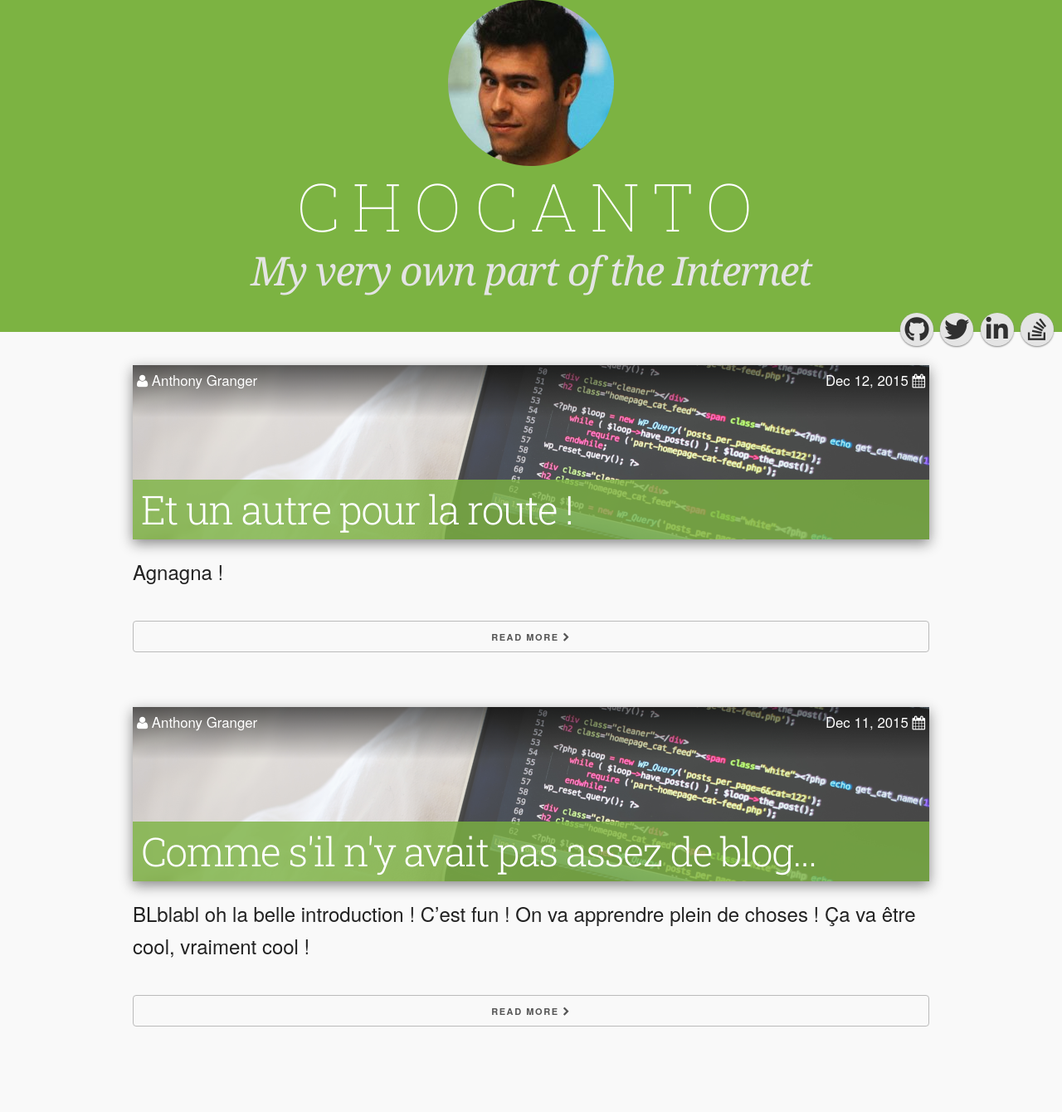
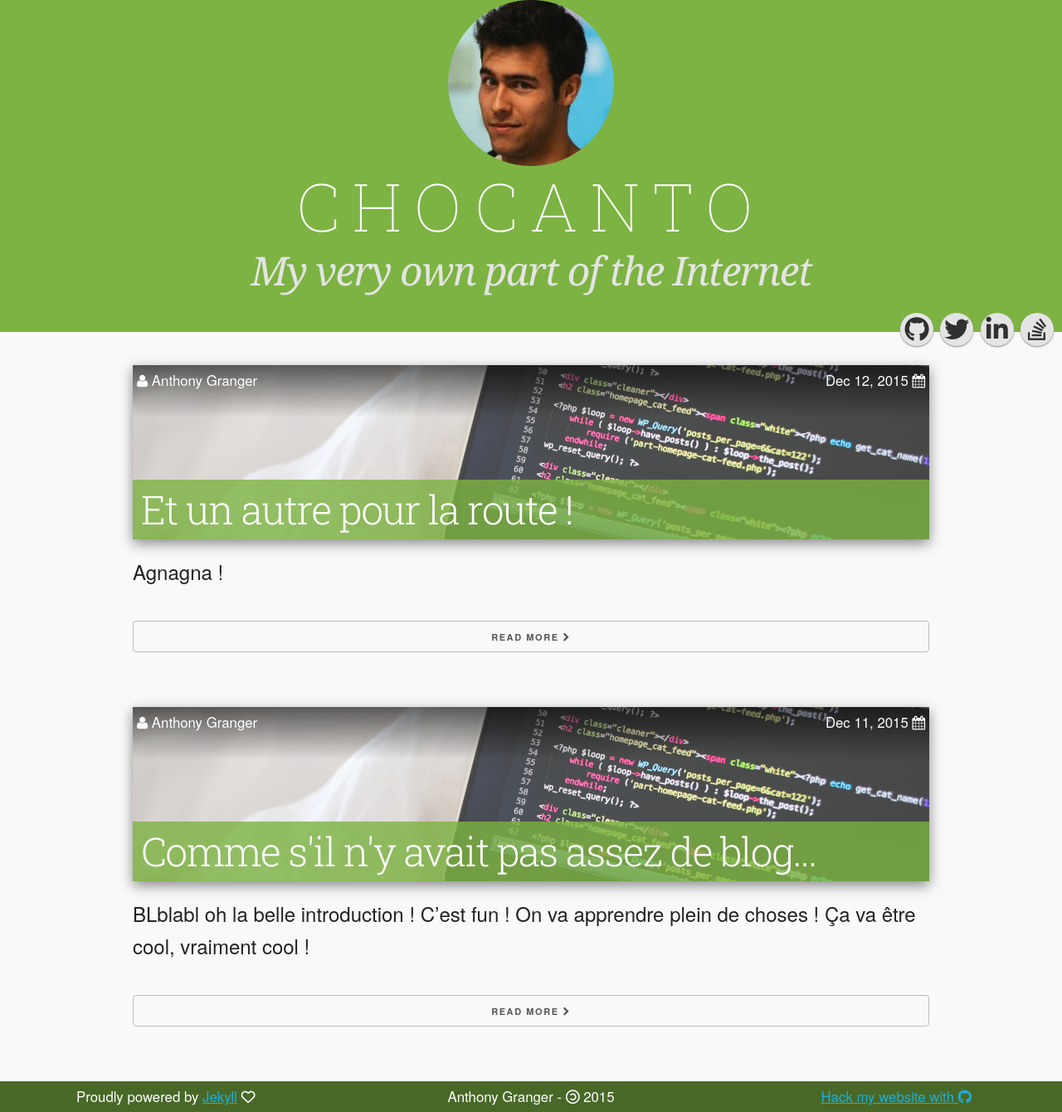
Before and after one commit to Chocanto/Chocanto.github.io, a Jekyll site: the page built from index.html, in a window 1280 px wide. Shown: the whole page at 83% size. Built offline with Jekyll 4.4.1, drawn with Linux system fonts in a browser that asks for light colours; nearby versions of some CDN libraries; library files that are not in the unit come from our copies; the list of posts is cut into pages by our own code; before the commit the page ends 1303 px from its top, so only the background shows below that.

Commit message:
Add footer

```diff
--- /dev/null
+++ b/_includes/body-footer.html
@@ -0,0 +1,11 @@
+<footer class="row">
+  <div class="four columns">
+    Proudly powered by <a href="http://http://jekyllrb.com" target="_blank">Jekyll</a> <i class="fa fa-heart-o"></i>
+  </div>
+  <div class="four columns">
+    Anthony Granger - <i class="fa fa-copyright fa-flip-horizontal"></i> 2015
+  </div>
+  <div class="four columns">
+    <a href="https://github.com/Chocanto/chocanto.me" target="_blank">Hack my website with <i class="fa fa-github"></i></a>
+  </div>
+</footer>
--- /dev/null
+++ b/_includes/body-header.html
@@ -0,0 +1,11 @@
+<header class="page-header">
+  <img class="dat-face" src="{{ site.url }}/assets/img/anthonyGranger.png">
+  <h1>chocanto</h1>
+  <h2>My very own part of the Internet</h2>
+  <div class="row social">
+    <a href="https://github.com/Chocanto" target="_blank"><i class="fa fa-github"></i></a>
+    <a href="https://twitter.com/Chocanto" target="_blank"><i class="fa fa-twitter"></i></a>
+    <a href="https://fr.linkedin.com/in/anthony-granger-488231a5" target="_blank"><i class="fa fa-linkedin"></i></a>
+    <a href="http://stackoverflow.com/users/4541118/anthony-granger" target="_blank"><i class="fa fa-stack-overflow"></i></a>
+  </div>
+</header>
--- a/_layouts/default.html
+++ b/_layouts/default.html
@@ -18,21 +18,13 @@
       <p class="browserupgrade">You are using an <strong>outdated</strong> browser. Please <a href="http://browsehappy.com/">upgrade your browser</a> to improve your experience.</p>
     <![endif]-->
 
-    <header class="page-header">
-      <img class="dat-face" src="{{ site.url }}/assets/img/anthonyGranger.png">
-      <h1>chocanto</h1>
-      <h2>My very own part of the Internet</h2>
-      <div class="row social">
-        <a href="https://github.com/Chocanto" target="_blank"><i class="fa fa-github"></i></a>
-        <a href="https://twitter.com/Chocanto" target="_blank"><i class="fa fa-twitter"></i></a>
-        <a href="https://fr.linkedin.com/in/anthony-granger-488231a5" target="_blank"><i class="fa fa-linkedin"></i></a>
-        <a href="http://stackoverflow.com/users/4541118/anthony-granger" target="_blank"><i class="fa fa-stack-overflow"></i></a>
-      </div>
-    </header>
+    {% include body-header.html %}
 
     <section class="container">
       {{ content }}
     </section>
+
+    {% include body-footer.html %}
 
     <script src="{{ site.url }}/js/plugins.js"></script>
     <script src="{{ site.url }}/js/main.js"></script>
--- /dev/null
+++ b/_sass/partials/_footer.scss
@@ -0,0 +1,7 @@
+footer {
+	background-color: darken($color-main-green, 20%);
+	color: white;
+	font-size: 0.7em;
+	padding: 5px;
+	text-align: center;
+}
--- a/css/main.scss
+++ b/css/main.scss
@@ -13,3 +13,4 @@
 @import "partials/typography";
 @import "partials/header";
 @import "partials/article";
+@import "partials/footer";
```
